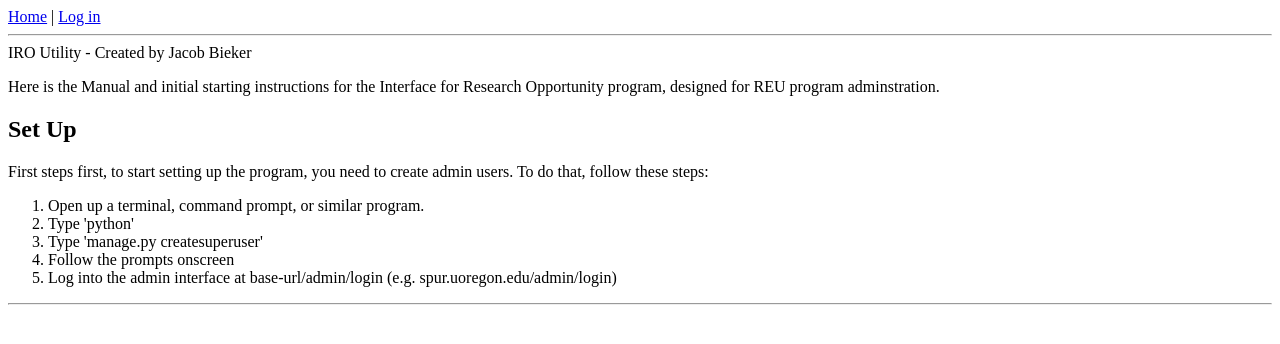
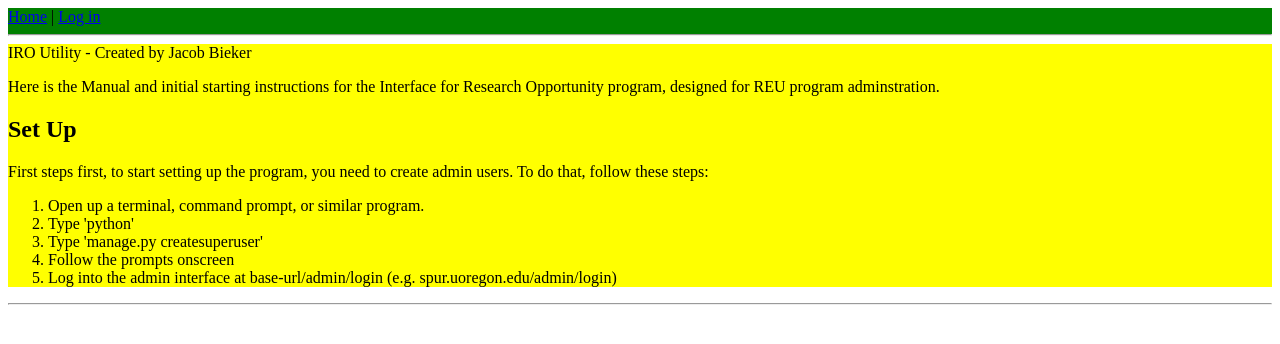
Before and after one commit to UO-SPUR/reu_utility, a Django app: page / in a window 1280 px wide. Shown: the top 344 px of the page. Run offline with Django 3.2, Linux system fonts and the light colour scheme.

Commit message:
Adding style now works

```diff
--- a/reu_utility/settings.py
+++ b/reu_utility/settings.py
@@ -116,6 +116,10 @@ MEDIA_URL = '/media/'
 STATIC_URL = '/static/'
 STATIC_ROOT = '/static_files/'
 
+STATICFILES_DIRS = [
+    os.path.join(BASE_DIR, "static", "iro"),
+]
+
 #Email settings
 #EMAIL_USE_SSL = True
 #EMAIL_HOST = 'smtp.uoregon.edu'
--- a/static/iro/style.css
+++ b/static/iro/style.css
@@ -1,11 +1,11 @@
-.header {
+#header {
     background-color: green;
 }
 
-.content {
+#content {
     background-color: yellow;
 }
 
-.footer {
+#footer {
     background-color: green;
 }
--- a/templates/base.html
+++ b/templates/base.html
@@ -4,7 +4,7 @@
 <html lang="en">
 
 <head>
-    <link rel="stylesheet" href=" {% static "iro/style.css" %}" />
+    <link rel="stylesheet" href="{% static "style.css" %}" />
     <title>{% block title %}IRO{% endblock %}</title>
 </head>
 
```
